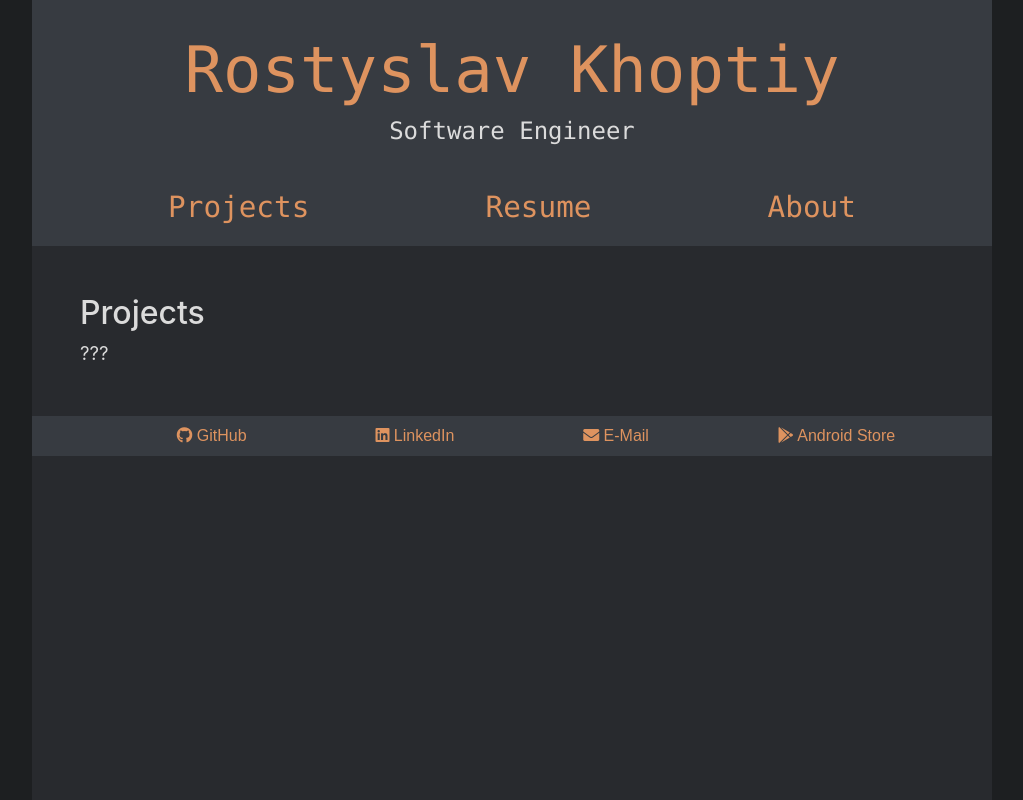
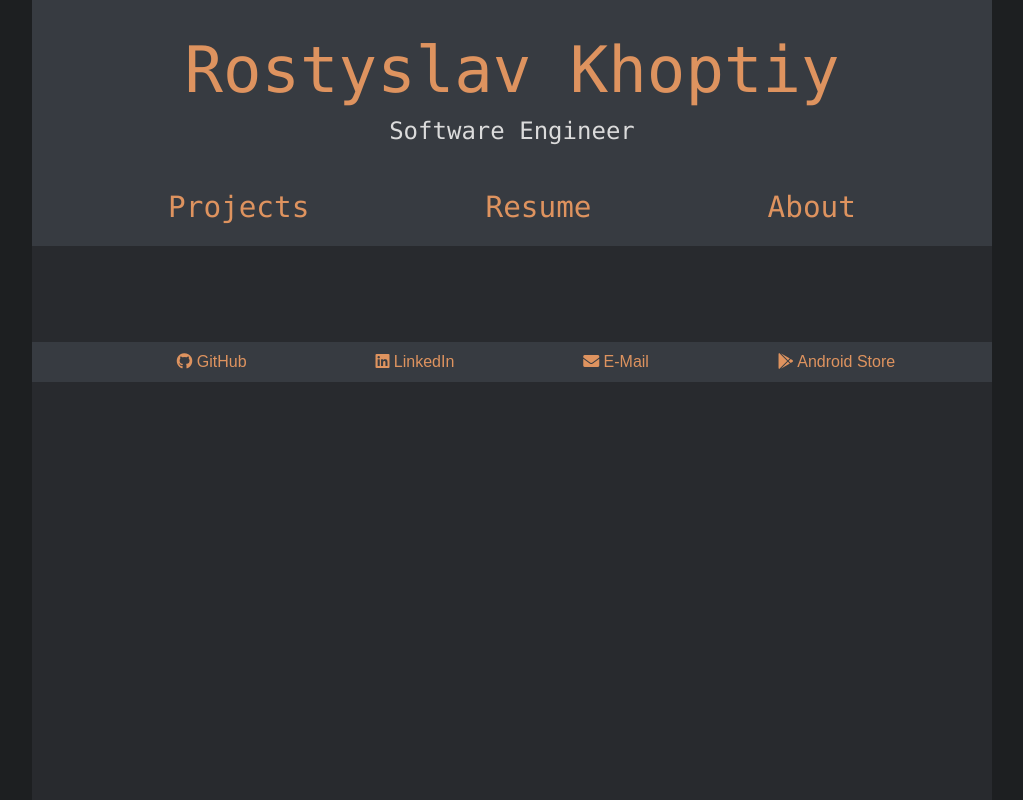
Before and after one commit to Ross65536/personal-website, a React (Create React App) app: page / in a window 1280 px wide. Shown: the whole page, without its empty margins (128-1151 px from the left). Built offline with nearby package versions, Linux system fonts and the light colour scheme.

Commit message:
update paths

```diff
--- a/src/App.js
+++ b/src/App.js
@@ -34,9 +34,9 @@ function App() {
           </h3>
           <nav id="top-bar">
             <ul>
-              <li><Link to="/">Projects</Link></li>
-              <li><Link to="/resume">Resume</Link></li>
-              <li><Link to="/about">About</Link></li>
+              <li><Link to="./">Projects</Link></li>
+              <li><Link to="resume">Resume</Link></li>
+              <li><Link to="about">About</Link></li>
             </ul>
           </nav>
         </header>
@@ -44,13 +44,13 @@ function App() {
         {/* BODY */}
         <div id="page-content">
           <Switch>
-            <Route exact path="/">
+            <Route exact path="./">
               <Projects />
             </Route>
-            <Route path="/about">
+            <Route path="about">
               <About />
             </Route>
-            <Route path="/resume">
+            <Route path="resume">
               <Resume />
             </Route>
           </Switch>
```
